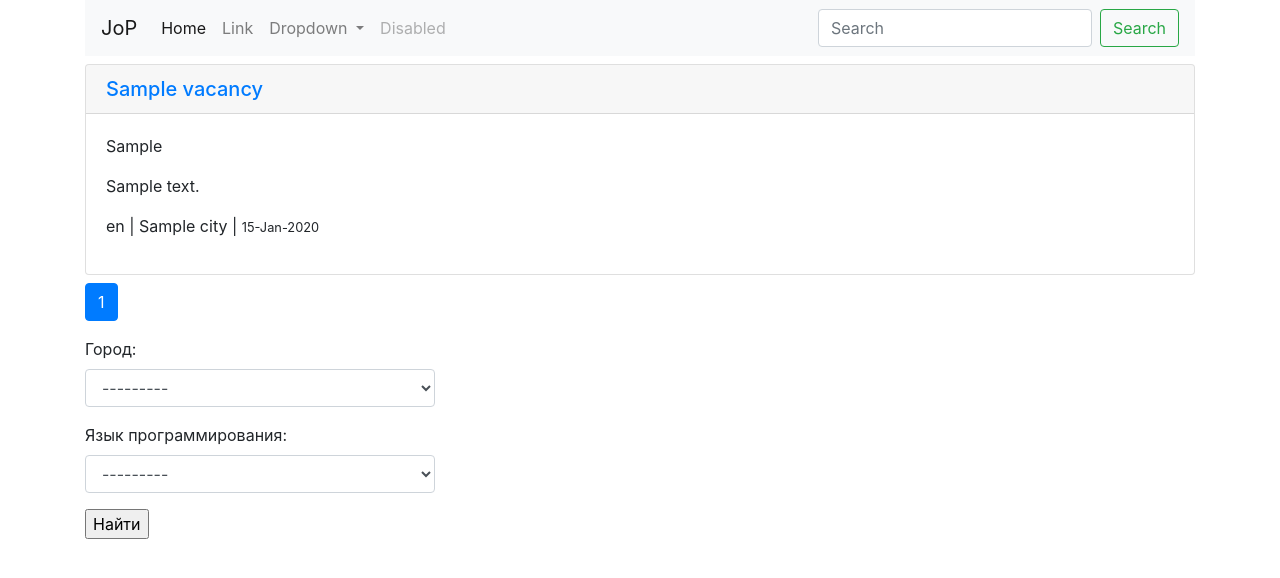
After one commit to TuzovAP/parse_job, a Django app: page /list in a window 1280 px wide. The commit adds this page. Shown: the top 578 px of the page. Run offline with Django 4.2, Linux system fonts and the light colour scheme; tables that the repository leaves empty hold one stand-in row (values such as "Sample post").

Commit message:
Добавил пагинацию, улучшил отображение на сайте

```diff
--- a/src/accounts_app/admin.py
+++ b/src/accounts_app/admin.py
@@ -62,10 +62,13 @@ class UserAdmin(BaseUserAdmin):
     # that reference specific fields on auth.User.
     list_display = ('email', 'is_admin', 'city', 'language_programm', 'send_message')
     list_filter = ('is_admin',)
+    # определяю какие поля из модели user будут выведены в админке редактирования юзера
     fieldsets = (
         (None, {'fields': ('email', 'password')}),
         ('Vacancy', {'fields': ('city', 'language_programm', 'send_message')}),
         ('Permissions', {'fields': ('is_admin',)}),
+        ('Activ user', {'fields': ('is_active',)}),
+        # ('Тест', {'тест2': ('тест3',)}),
     )
     # add_fieldsets is not a standard ModelAdmin attribute. UserAdmin
     # overrides get_fieldsets to use this attribute when creating a user.
--- a/src/app_scraping/models.py
+++ b/src/app_scraping/models.py
@@ -66,6 +66,7 @@ class Vacancy(models.Model):
     class Meta:
         verbose_name = 'Описание вакансии'  # написание заголовка столбца
         verbose_name_plural = 'Описание вакансий'  # написание таблицы в списке приложения
+        ordering = ['-timestamp']  # поле по которому произвожу сортировку
 
     # Переопределяю написание в таблице
     def __str__(self):
--- /dev/null
+++ b/src/app_scraping/templates/app_scraping/list.html
@@ -0,0 +1,128 @@
+{% extends "base.html" %}
+
+{% block title %} Home title block {% endblock %}
+
+{% block vacancy_list_block %}
+    {#{{ name }}#}
+    {#{{ vacancy_list }}#}
+    {% for vacancy in vacancy_list %}
+
+        <div class="card my-2">
+          <h5 class="card-header"><a href="{{ vacancy.url }}">{{ vacancy.title }}</a></h5>
+          <div class="card-body">
+            <p class="card-text">{{ vacancy.company }}</p>
+            <p class="card-text">{{ vacancy.description }}</p>
+              <p>{{ vacancy.language.language_name }} |
+                  {{ vacancy.city.city_name }} |
+                  <small>{{ vacancy.timestamp|date:"d-M-Y" }}</small></p>
+{#            <a href="{{ vacancy.url }}" class="btn btn-primary">Go somewhere</a>#}
+          </div>
+        </div>
+    {% empty %}
+        <br>
+        <h4>Ничего не найдено, измените запрос</h4>
+        <br>
+    {% endfor %}
+    {% if vacancy_list %}
+        <div class="row">
+            <div class="col">
+{#            bootstrap pagination#}
+                <nav aria-label="...">
+                  <ul class="pagination">
+                   {% if vacancy_list.has_previous %}
+                    <li class="page-item">
+                        <a class="page-link" href="?city={{city}}&language={{ language_program }}&page=1" aria-label="Previous">
+                        <span aria-hidden="true">&laquo;</span>
+                        </a>
+                    </li>
+                   {% endif %}
+
+
+                  {% for page in vacancy_list.paginator.page_range %}
+                    <li class="page-item {% if page == vacancy_list.number %} active {% endif %}">
+                        <a class="page-link" href="?city={{city}}&language={{ language }}&page={{ page }}">{{ page }}</a></li>
+                  {% endfor %}
+
+                  {% if object_list.has_next %}
+                    <li class="page-item">
+                      <a class="page-link" href="?city={{city}}&language={{ language }}&page={{ object_list.next_page_number }}" aria-label="Next">
+                            <span aria-hidden="true">&raquo;</span>
+                          </a>
+                        </li>
+                  {% endif %}
+                  </ul>
+                </nav>
+
+{#                    <li class="page-item"><a class="page-link" href="#">1</a></li>#}
+{#                    <li class="page-item active">#}
+{#                      <a class="page-link" href="#">2 <span class="sr-only">(current)</span></a>#}
+{#                    </li>#}
+{#                    <li class="page-item"><a class="page-link" href="#">3</a></li>#}
+{#                    <li class="page-item">#}
+{#                      <a class="page-link" href="#">Next</a>#}
+{#                    </li>#}
+{#                  </ul>#}
+{#                </nav>#}
+
+{#            <!--            <div class="pagination">-->#}
+{#    <!--                <span class="step-links">-->#}
+{#    <!--                    {% if object_list.has_previous %}-->#}
+{#    <!--                        <a href="?city={{city}}&language={{ language }}&page=1">&laquo; first</a>-->#}
+{#    <!--                        <a href="?city={{city}}&language={{ language }}&page={{ object_list.previous_page_number }}">previous</a>-->#}
+{#    <!--                    {% endif %}-->#}
+{##}
+{#    <!--                    <span class="current">-->#}
+{#    <!--                        Page {{ object_list.number }} of {{ object_list.paginator.num_pages }}.-->#}
+{#    <!--                    </span>-->#}
+{##}
+{#    <!--                    {% if object_list.has_next %}-->#}
+{#    <!--                        <a href="?city={{city}}&language={{ language }}&page={{ object_list.next_page_number }}">next</a>-->#}
+{#    <!--                        <a href="?city={{city}}&language={{ language }}&page={{ object_list.paginator.num_pages }}">last &raquo;</a>-->#}
+{#    <!--                    {% endif %}-->#}
+{#    <!--                </span>-->#}
+{#    <!--            </div>-->#}
+
+
+
+{#                <nav aria-label="...">#}
+{#                  <ul class="pagination">#}
+{#        <a href="?city={{ city }}&language_program={{ language_program }}&page=1">&laquo; first</a>#}
+{##}
+{#                            <a href="?city={{ city }}&language_program={{ language_program }}&page={{ vacancy_list.previous_page_number }}">previous</a>#}
+{#                        city=sankt-peterburg&language_program=python#}
+{##}
+{#                        {% endif %}#}
+{##}
+{#                        <span class="current">#}
+{#                            Page {{ vacancy_list.number }} of {{ vacancy_list.paginator.num_pages }}.#}
+{#                        </span>#}
+{##}
+{#                        {% if vacancy_list.has_next %}#}
+{#                            <a href="?city={{ city }}&language_program={{ language_program }}&page={{ vacancy_list.next_page_number }}">next</a>#}
+{#                            <a href="?city={{ city }}&language_program={{ language_program }}&page={{ vacancy_list.paginator.num_pages }}">last &raquo;</a>#}
+{#                        {% endif %}#}
+{#                    </span>#}
+{#                </div>#}
+            </div>
+        </div>
+    {% endif %}
+{#    <form action="https://www.google.com/">#}
+{#    <form method="post" action="">  {% csrf_token %}#}
+    <div class="row">
+        <div class="col-md-4">
+{#        <div class="col-md-4 mx-auto">#}
+            <form method="get" action="{% url 'list' %}">
+{#      <label for="city_name">Город:</label><br>#}
+{#      <input type="text" id="city_name" name="city_name" value="Санкт-Петербург"><br>#}
+{#      <label for="language_program">Язык программирования:</label><br>#}
+{#      <input type="text" id="language_program" name="language_program" value="Python"><br><br>#}
+            <div class="form-group">
+                {{ form_django.as_p }}
+            </div>
+            <input type="submit" value="Найти">
+            </form>
+        </div>
+    </div>
+
+    <br>
+{% endblock %}
--- a/src/app_scraping/views.py
+++ b/src/app_scraping/views.py
@@ -1,3 +1,4 @@
+from django.core.paginator import Paginator
 from django.shortcuts import render
 
 from .forms import FindJobForm
@@ -9,9 +10,20 @@ def home_view_app_scrapping(request):
     print(request.POST)
     print(request.GET)
     form_django = FindJobForm()
+    return render(request, 'app_scraping/home.html', {'form_django': form_django})
+
+
+
+def list_view_app_scrapping(request):
+    # queryset всех вакансий в бд
+    form_django = FindJobForm()
     city_name = request.GET.get('city')  # согласно переменной в form_django
     language_program = request.GET.get('language_program')
-    qs = []
+    context = {
+        'city': city_name,
+        'language_program': language_program,
+        'form_django': form_django,
+    }
     _filter = {}
     if city_name:
         print(city_name)
@@ -22,5 +34,8 @@ def home_view_app_scrapping(request):
     print(_filter)
     # qs = Vacancy.objects.all()  # all record in db
     qs = Vacancy.objects.filter(**_filter)  # all record in db
-    return render(request, 'app_scraping/home.html', {'vacancy_list': qs,
-                                                      'form_django': form_django})
+    paginator = Paginator(qs, 5)
+    page_num = request.GET.get('page')
+    page_obj = paginator.get_page(page_num)
+    context['vacancy_list'] = page_obj
+    return render(request, 'app_scraping/list.html', context)  # ключи словаря могу использовать для отрисовки страницы
--- a/src/parse_job/urls.py
+++ b/src/parse_job/urls.py
@@ -16,10 +16,10 @@ Including another URLconf
 from django.contrib import admin
 from django.urls import path
 from .views import home
-from app_scraping.views import home_view_app_scrapping
+from app_scraping.views import home_view_app_scrapping, list_view_app_scrapping
 
 urlpatterns = [
     path('admin/', admin.site.urls),
-    # path('home/', home),
-    path('home/', home_view_app_scrapping),
+    path('list', list_view_app_scrapping, name='list'),  # name - наименование относительной ссылки
+    path('', home_view_app_scrapping, name='home'),
 ]
--- a/src/templates/base.html
+++ b/src/templates/base.html
@@ -11,9 +11,9 @@
     <title>{% block title %}Amazing{% endblock %}</title>
   </head>
   <body>
-
+    <div class="container">
       <nav class="navbar navbar-expand-lg navbar-light bg-light">
-      <a class="navbar-brand" href="#">Navbar</a>
+      <a class="navbar-brand" href="{% url 'home' %}">JoP</a>
       <button class="navbar-toggler" type="button" data-toggle="collapse" data-target="#navbarSupportedContent" aria-controls="navbarSupportedContent" aria-expanded="false" aria-label="Toggle navigation">
         <span class="navbar-toggler-icon"></span>
       </button>
@@ -47,7 +47,7 @@
         </form>
       </div>
     </nav>
-
+    </div>
 
     <div class="container">
         {% block vacancy_list_block %}Net blocka...((({% endblock %}
```
Also changed, not shown: src/app_scraping/templates/app_scraping/home.html (+7 -21 lines), src/run_parce.py (+12 -0 lines).
